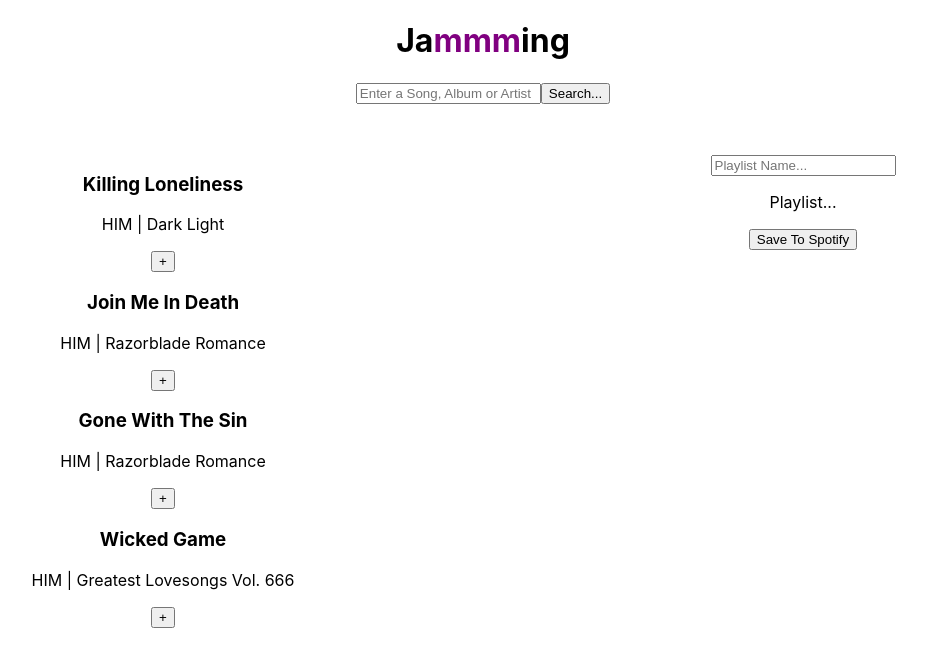
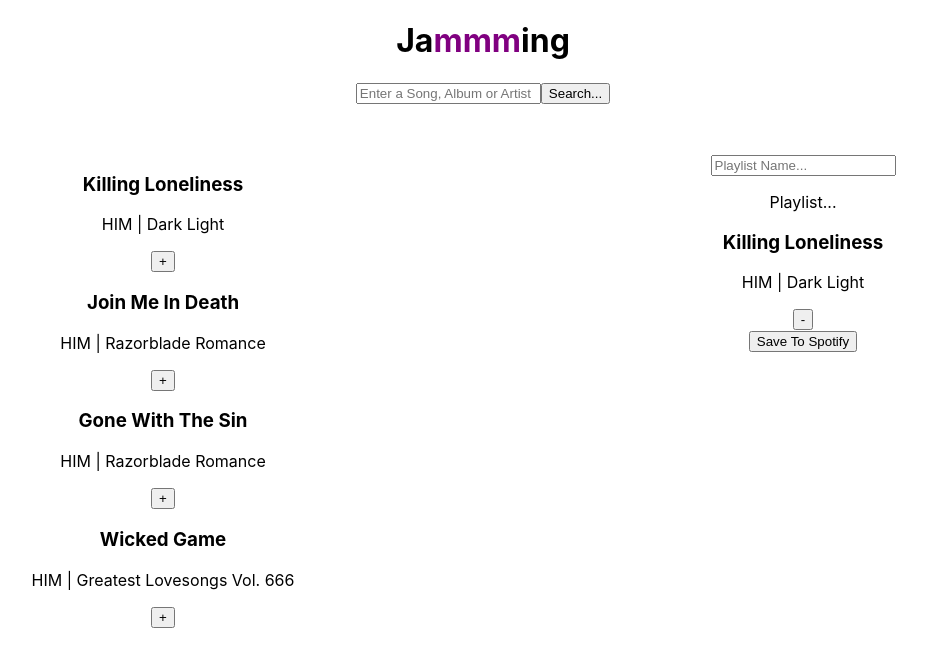
Before and after one commit to JSteele-Dev/Jammming-Project, a React (Create React App) app: page / in a window 1280 px wide. Shown: the top 666 px of the page, without its empty margins (157-1084 px from the left). Built offline with nearby package versions, Linux system fonts and the light colour scheme.

Commit message:
add method to render tracklist depending if it is from the search results or playlist

```diff
--- a/src/Components/Tracklist/Tracklist.js
+++ b/src/Components/Tracklist/Tracklist.js
@@ -1,12 +1,30 @@
-import React from "react";
+import React, { useEffect } from "react";
 import Tracks from "../Track/Track";
 
 function Tracklist(props) {
+    const listing = () => {
+        if (props.isPlaylist) {
+            return (
+                props.playlist.map((songs) => (
+                    <Tracks track={songs} key={songs.id} onRemoval={props.onRemove} isRemoval={props.isRemoval} />
+                ))
+            );
+        } else {
+            return (
+                props.userResult?.map((songs) => (
+                    <Tracks track={songs} key={songs.id} onAdd={props.onAdd} isRemoval={props.isRemoval} />
+                ))
+            )
+        }
+    }
+
+    useEffect (() => {
+        console.log(props.isPlaylist);
+    }, [props.isPlaylist])
+
     return (
         <div>
-            {props.userResult?.map((songs) => (
-                <Tracks track={songs} key={songs.id} onAdd={props.onAdd} onRemoval={props.onRemoval} isRemoval={props.isRemoval} />
-            ))}
+            {listing()}
         </div>
     )
 }
```
